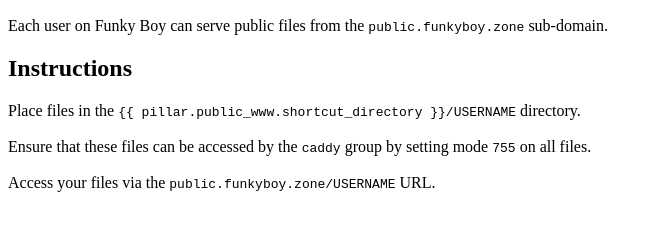
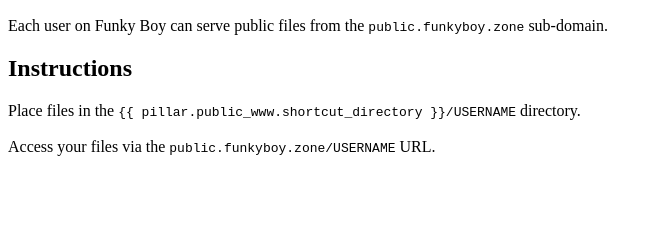
Before and after one commit to catvec/funkyboy.zone, a plain HTML site: page salt/public-www/index.html in a window 1280 px wide. Shown: the part 110-340 px from the top of the page, without its empty margins (0-658 px from the left). Drawn offline with Linux system fonts and the light colour scheme.

Commit message:
salt: public-www: removed instructions about setting permissions from site

```diff
--- a/salt/public-www/index.html
+++ b/salt/public-www/index.html
@@ -23,9 +23,6 @@
 			<p>
 				Place files in the <code>{{ pillar.public_www.shortcut_directory }}/USERNAME</code> directory.<br>
 				<br>
-				Ensure that these files can be accessed by the
-				<code>caddy</code> group by setting mode <code>755</code> on all files.<br>
-				<br>
 				Access your files via the
 				<code>public.funkyboy.zone/USERNAME</code> URL.
 			</p>
```
